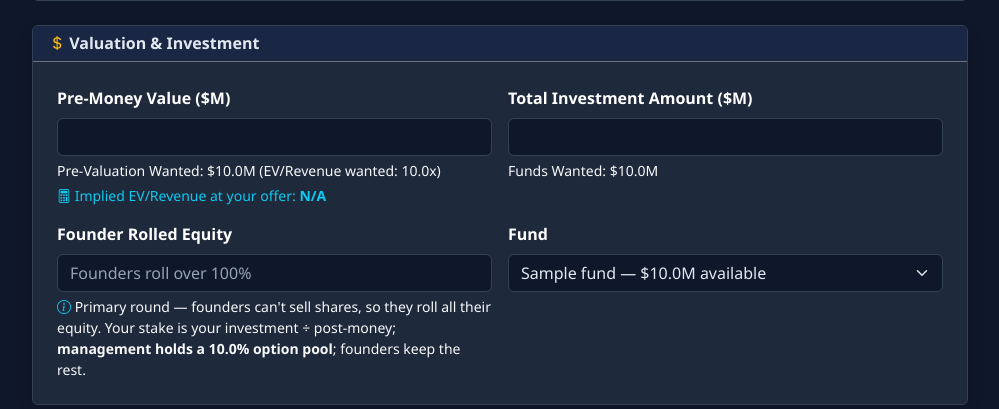
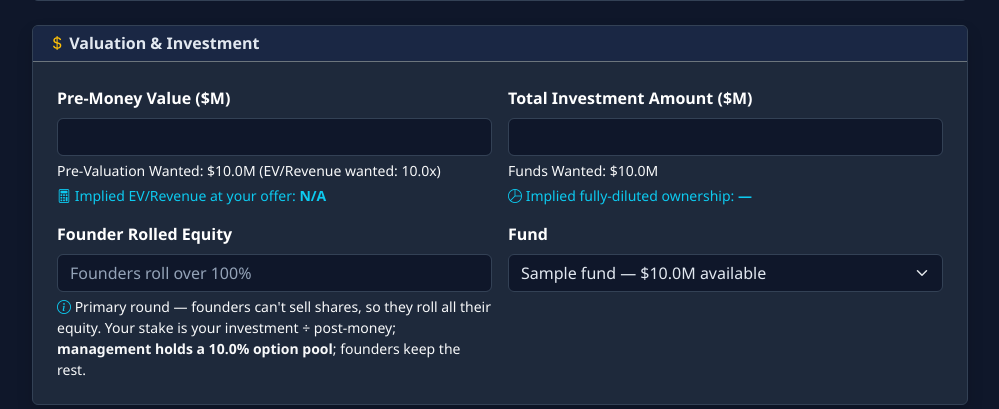
Before and after one commit to 081602/simulategp, a Python web app: template templates/dealflow/term_sheet.html in a window 1280 px wide. Shown: the part 234-643 px from the top of the page, without its empty margins (140-1139 px from the left). Run offline with Jinja, Linux system fonts and the light colour scheme; the template is opened without the code that fills it: most values are stand-ins (such as "Sample title", 1, 10 or a date in 2020).

Commit message:
Term sheet: show live implied fully-diluted ownership % for venture deals
On the create term sheet page for non-mature companies, display the implied fully-diluted ownership beneath the total investment amount, updating live as the pre-money value or investment changes. Mirrors finalize_deal: new money divided by post-money, with the option pool carved from the founder side.

Co-Authored-By: Claude Opus 4.8 <noreply@anthropic.com>

```diff
--- a/templates/dealflow/term_sheet.html
+++ b/templates/dealflow/term_sheet.html
@@ -120,6 +120,11 @@
                      value="{{ company.capital_requested }}" required>
               <div class="form-text text-light">
                 Funds Wanted: ${{ "{:,.1f}M".format(company.capital_requested) }}
+              </div>
+              <div class="form-text">
+                <i class="bi bi-pie-chart text-info"></i>
+                <span class="text-info">Implied fully-diluted ownership:
+                  <strong id="implied_ownership">&mdash;</strong></span>
               </div>
             </div>
             {% endif %}
@@ -342,5 +347,33 @@
     debtInput.addEventListener('input', update);
     update();
   })();
+
+  // Live implied fully-diluted ownership for venture deals: the new money's
+  // share of post-money. The option pool is carved from the founder (rolled)
+  // side, so it only dilutes the investor if it exceeds the rolled stake —
+  // mirrors finalize_deal.
+  (function () {
+    var out = document.getElementById('implied_ownership');
+    if (!out) return;  // mature company — no implied ownership field
+    var preInput = document.getElementById('pre_money_valuation');
+    var invInput = document.getElementById('total_investment');
+    var poolPct = {{ (company.management_option_pct or 0) * 100 }};
+    function update() {
+      var pre = parseFloat(preInput.value);
+      var inv = parseFloat(invInput.value);
+      if (!isFinite(pre) || !isFinite(inv) || pre < 0 || inv <= 0) {
+        out.textContent = '—'; return;
+      }
+      var post = pre + inv;
+      var rolledPct = (post > 0 ? pre / post : 0) * 100;   // founders' %
+      var investorPoolPct = 100 - rolledPct;               // total to investors
+      var poolFromInvestors = Math.max(0, poolPct - rolledPct);
+      var ownership = investorPoolPct - poolFromInvestors;
+      out.textContent = ownership.toFixed(1) + '%';
+    }
+    preInput.addEventListener('input', update);
+    invInput.addEventListener('input', update);
+    update();
+  })();
 </script>
 {% endblock %}
```
